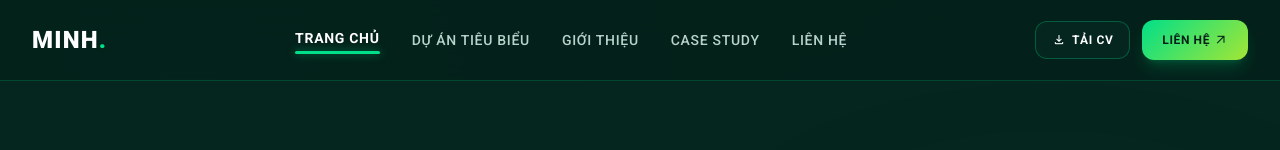
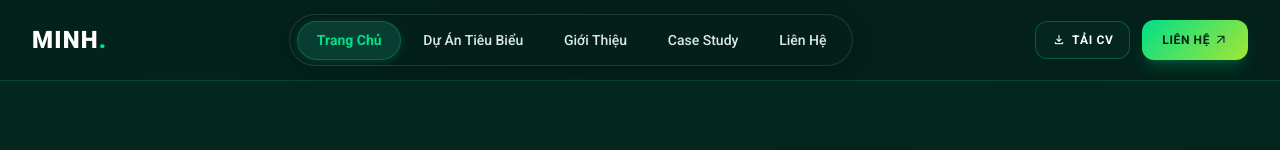
Before and after one commit to mpc280702/MP, a plain HTML site: page index.html in a window 1280 px wide. Shown: the top 150 px of the page. Drawn offline with nearby package versions, Linux system fonts and the light colour scheme.

Commit message:
Update navbar design to pill capsule container matching target mockup

```diff
--- a/css/main.css
+++ b/css/main.css
@@ -231,29 +231,49 @@ html {
   color: #04201A !important;
 }
 
-/* Rounded Active Nav Underline Indicators */
-.nav-link-active {
-  position: relative;
-  color: #FFFFFF !important;
-  font-weight: 700 !important;
-  padding-bottom: 0.25rem;
+/* Pill Capsule Navbar (Matching Target Mockup) */
+.nav-pill-container {
+  display: inline-flex;
+  align-items: center;
+  gap: 0.25rem;
+  background: rgba(4, 32, 26, 0.75);
+  backdrop-filter: blur(12px);
+  -webkit-backdrop-filter: blur(12px);
+  border: 1px solid rgba(255, 255, 255, 0.12);
+  border-radius: 9999px;
+  padding: 0.35rem 0.45rem;
+  box-shadow: 0 4px 20px rgba(0, 0, 0, 0.25);
 }
 
-.nav-link-active::after {
-  content: '';
-  position: absolute;
-  bottom: -2px;
-  left: 0;
-  width: 100%;
-  height: 3px;
-  background-color: #00DF89;
+.nav-pill-item {
+  font-family: 'Roboto', sans-serif;
+  font-size: 0.875rem;
+  font-weight: 500;
+  color: #DDE8E4;
+  padding: 0.5rem 1.15rem;
   border-radius: 9999px;
-  box-shadow: 0 0 8px rgba(0, 223, 137, 0.5);
+  transition: all 0.25s cubic-bezier(0.16, 1, 0.3, 1);
+  white-space: nowrap;
+  text-decoration: none !important;
+}
+
+.nav-pill-item:hover {
+  color: #FFFFFF;
+  background: rgba(255, 255, 255, 0.06);
+}
+
+.nav-pill-item.nav-pill-active,
+.nav-pill-item.active {
+  background: rgba(11, 64, 52, 0.95) !important;
+  color: #00DF89 !important;
+  font-weight: 600;
+  box-shadow: 0 2px 10px rgba(0, 223, 137, 0.15);
+  border: 1px solid rgba(0, 223, 137, 0.25);
 }
 
 .nav-link-active-mobile {
   position: relative;
-  color: #FFFFFF !important;
+  color: #00DF89 !important;
   font-weight: 700 !important;
   padding-left: 0.85rem;
 }
--- a/index.html
+++ b/index.html
@@ -52,13 +52,13 @@
         MINH<span class="text-[#00DF89]">.</span>
       </a>
 
-      <!-- Desktop Nav -->
-      <nav class="hidden md:flex items-center space-x-8">
-        <a class="text-sm font-roboto uppercase tracking-wider nav-link-active transition-colors" href="index.html">Trang Chủ</a>
-        <a class="text-sm font-roboto uppercase tracking-wider text-[#B8D3CB] hover:text-white transition-colors font-medium" href="pages/selected-work.html">Dự Án Tiêu Biểu</a>
-        <a class="text-sm font-roboto uppercase tracking-wider text-[#B8D3CB] hover:text-white transition-colors font-medium" href="pages/about.html">Giới Thiệu</a>
-        <a class="text-sm font-roboto uppercase tracking-wider text-[#B8D3CB] hover:text-white transition-colors font-medium" href="pages/case-study-vortex.html">Case Study</a>
-        <a class="text-sm font-roboto uppercase tracking-wider text-[#B8D3CB] hover:text-white transition-colors font-medium" href="pages/contact.html">Liên Hệ</a>
+      <!-- Desktop Nav (Pill Capsule Bar) -->
+      <nav class="hidden md:flex items-center nav-pill-container">
+        <a class="nav-pill-item nav-pill-active" href="index.html">Trang Chủ</a>
+        <a class="nav-pill-item" href="pages/selected-work.html">Dự Án Tiêu Biểu</a>
+        <a class="nav-pill-item" href="pages/about.html">Giới Thiệu</a>
+        <a class="nav-pill-item" href="pages/case-study-vortex.html">Case Study</a>
+        <a class="nav-pill-item" href="pages/contact.html">Liên Hệ</a>
       </nav>
 
       <!-- Action Button -->
--- a/js/main.js
+++ b/js/main.js
@@ -96,11 +96,17 @@ document.addEventListener('DOMContentLoaded', () => {
         (normalizedPath === '' || normalizedPath === 'index.html') &&
         (normalizedHref === 'index.html' || normalizedHref === './index.html' || normalizedHref === '../index.html')
       ) {
-        link.classList.add('text-primary', 'font-bold');
-        link.classList.remove('text-on-surface-variant');
-      } else if (normalizedPath && normalizedHref.includes(normalizedPath)) {
-        link.classList.add('text-primary', 'font-bold');
-        link.classList.remove('text-on-surface-variant');
+        if (link.classList.contains('nav-pill-item')) {
+          link.classList.add('nav-pill-active');
+        } else {
+          link.classList.add('nav-link-active-mobile');
+        }
+      } else if (normalizedPath && normalizedHref.includes(normalizedPath) && normalizedHref !== '../index.html' && normalizedHref !== 'index.html') {
+        if (link.classList.contains('nav-pill-item')) {
+          link.classList.add('nav-pill-active');
+        } else {
+          link.classList.add('nav-link-active-mobile');
+        }
       }
     }
   });
```
Also changed, not shown: pages/about.html (+7 -7 lines), pages/case-study-lamee.html (+7 -7 lines), pages/case-study-net-que.html (+7 -7 lines), pages/case-study-vortex.html (+7 -7 lines), pages/contact.html (+7 -7 lines), pages/selected-work.html (+7 -7 lines).
